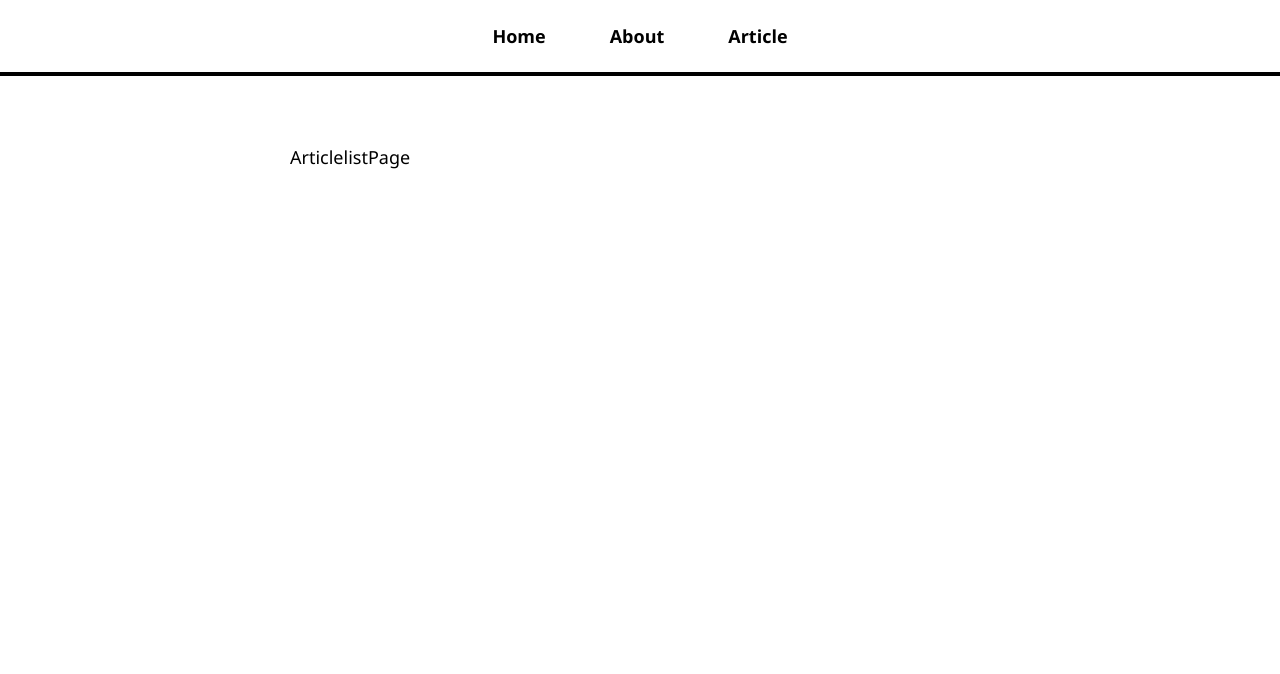
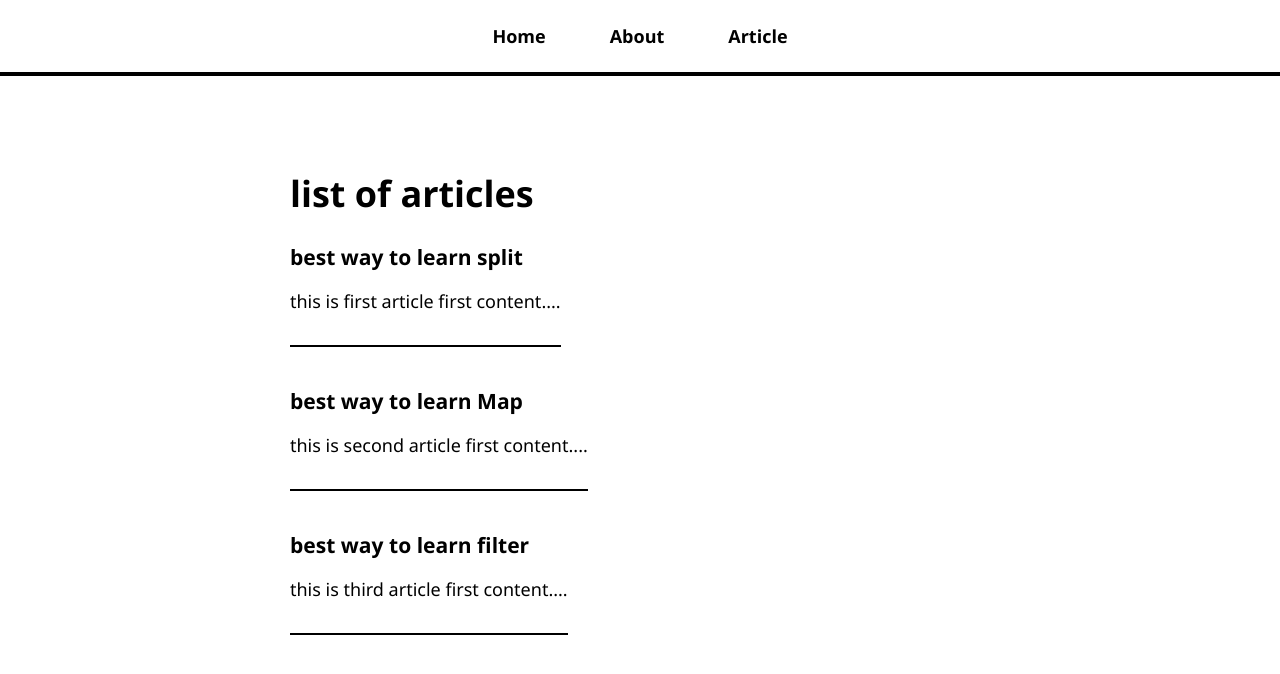
Before and after one commit to laxmikarbari/react-blog, a React (Create React App) app in the folder my-app/: page /articles in a window 1280 px wide. Shown: the top 674 px of the page. Built offline with nearby package versions, Linux system fonts and the light colour scheme.

Commit message:
created articlepage .Links are added to the articles

```diff
--- a/my-app/src/App.js
+++ b/my-app/src/App.js
@@ -2,7 +2,7 @@ import "./App.css"
 import {BrowserRouter,Routes,Route} from "react-router-dom"
 import AboutPage from "./pages/AboutPage";
 import ArticlePage from "./pages/ArticlePage";
-import ArticlelistPage from "./pages/ArticleslistPage";
+import ArticleslistPage from "./pages/ArticleslistPage";
 import HomePage from "./pages/HomePage";
 import NotfoundPage from "./pages/NotfoundPage";
 import NavBar from "./NavBar"
@@ -19,9 +19,9 @@ function App(){
       <Routes>
       <Route path="/" element={<HomePage/>}></Route>
       <Route path="/about" element={<AboutPage/>}></Route>
-      <Route path="/articles" element={<ArticlelistPage/>}></Route>
+      <Route path="/articles" element={<ArticleslistPage/>}></Route>
       <Route path="/articles/:articleId" element={<ArticlePage/>}></Route>
-      <Route path="/notfound" element={<NotfoundPage/>}></Route>
+      <Route path="*" element={<NotfoundPage/>}></Route>
 
     </Routes>
 
--- a/my-app/src/NavBar.js
+++ b/my-app/src/NavBar.js
@@ -7,10 +7,10 @@ import {Link} from "react-router-dom";
                     <Link to = "/">Home</Link>
                 </li>
                 <li>
-                    <Link to = "/About">About</Link>
+                    <Link to = "/about">About</Link>
                 </li>
                 <li>
-                    <Link to = "/Article">Article</Link>
+                    <Link to = "/articles">Article</Link>
                 </li>
             </ul>
         </nav>
--- a/my-app/src/pages/ArticlePage.js
+++ b/my-app/src/pages/ArticlePage.js
@@ -12,13 +12,10 @@ function ArticlePage(){
         return (
             <>
             <h1>{article.title}</h1>
-
-             {article.content.map(paragraph =>(
-                 <div>
-                    <p>{paragraph}</p>
-                 </div>
-
-
+             {article.content.map((paragraph,i) =>(
+                   <div key ={i}>
+                     {paragraph}
+                   </div>
 
              ))}
             </>
--- a/my-app/src/pages/ArticleslistPage.js
+++ b/my-app/src/pages/ArticleslistPage.js
@@ -1,7 +1,17 @@
+import article from "./article-content";
+import {Link} from "react-router-dom";
+
+
 function ArticlelistPage(){
     return(
         <>
-       ArticlelistPage
+       <h1>list of articles</h1>
+       {article.map ((article) =>(
+        <Link key = {article.name} className="article-list-item" to={`/articles/${article.name}` }>
+        <h3>{article.title}</h3>
+        <p>{article.content[0].substring(0,100)}....</p>
+             </Link>
+       ))}
         </>
     );
 }
```
